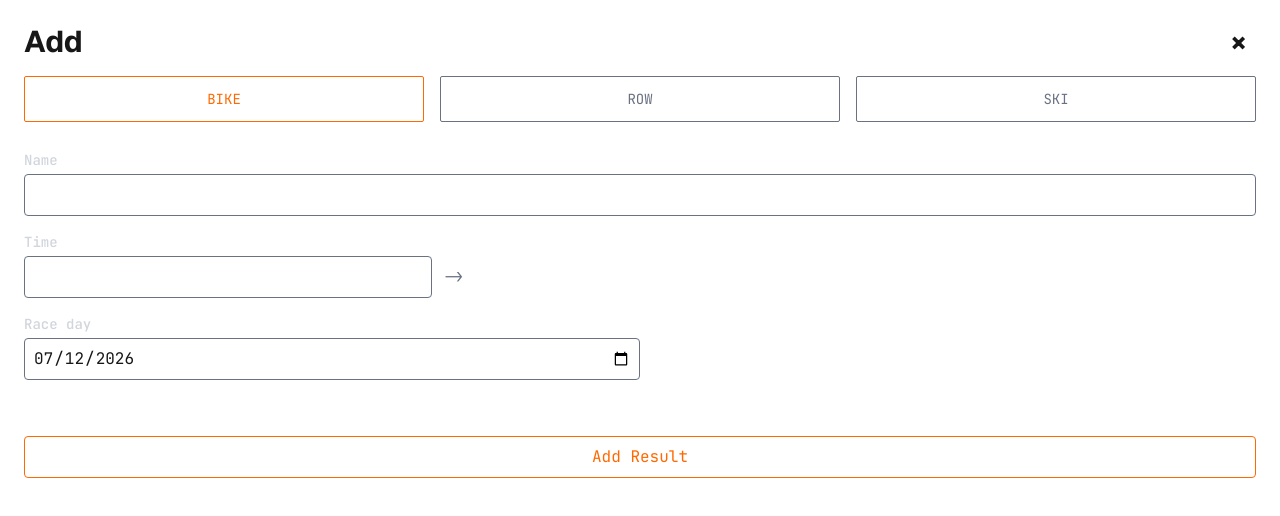
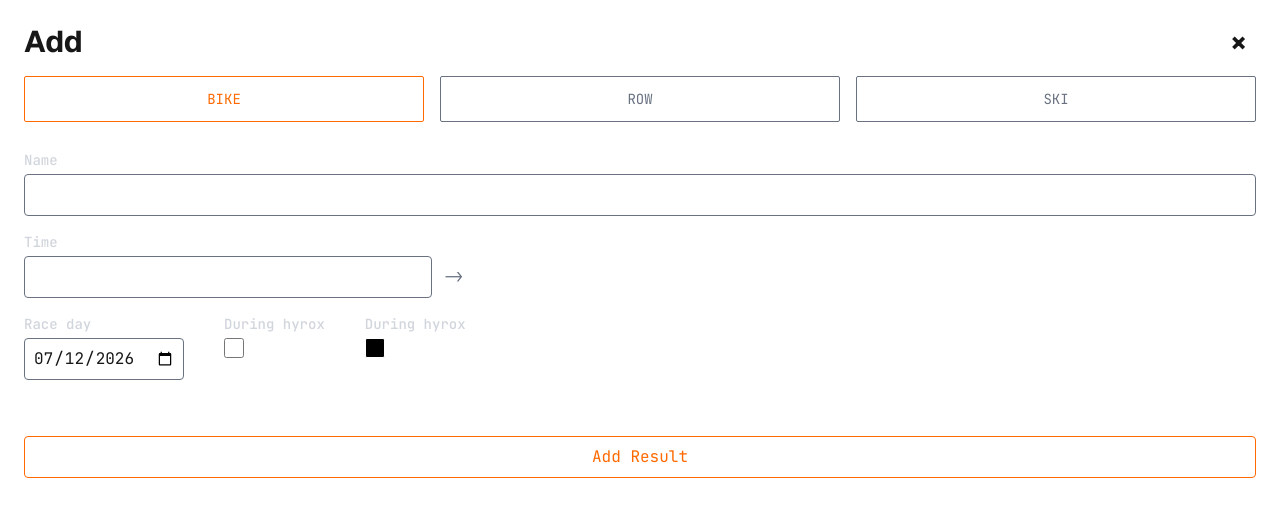
Before and after one commit to spritestack/scoreboard, a Next.js app: page /admin in a window 1280 px wide. Shown: the top 516 px of the page. Built offline with nearby package versions, Linux system fonts and the light colour scheme; no server answers.

Commit message:
checkbox test

```diff
--- a/app/admin/page.tsx
+++ b/app/admin/page.tsx
@@ -1,5 +1,6 @@
 import SportInput from "../../components/SportInput";
 import TimeInput from "../../components/TimeInput";
+import WhiteCheckbox from "../../components/WhiteCheckbox";
 import { addResult } from "../admin/actions";
 import Link from "next/link";
 
@@ -40,7 +41,8 @@ export default function AdminPage() {
 
         <TimeInput />
 
-        <div style={{ width: "100%" }}>
+        <div className="flex flex-row gap-10">
+          <div>
             <label htmlFor="race_date" className="block text-sm font-medium text-gray-300">
               Race day
             </label>
@@ -49,10 +51,31 @@ export default function AdminPage() {
               name="race_date"
               id="race_date"
               className="mt-1 border border-gray-500 rounded-sm p-2"
-            style={{ width: "50%" }}
               defaultValue={new Date().toISOString().split("T")[0]} // default to today
             />
+
           </div>
+          <div>
+            <label htmlFor="hyrox" className="block text-sm font-medium text-gray-300">
+              During hyrox
+            </label>
+            <input
+              type="checkbox"
+              name="hyrox"
+              id="hyrox"
+              defaultChecked={false}
+              className="h-5 w-5 rounded mt-1 accent-white"
+            />
+          </div>
+
+          <WhiteCheckbox>
+            During hyrox
+          </WhiteCheckbox>
+
+        </div>
+
+
+
         <button
           type="submit"
           className="border w-full mt-10 p-2 text-orange-500 border-orange-500 rounded-sm"
--- /dev/null
+++ b/components/WhiteCheckbox.tsx
@@ -0,0 +1,64 @@
+"use client";
+
+import { useId, useState } from "react";
+
+export default function WhiteCheckbox({
+  children,
+}: {
+  children: React.ReactNode;
+}) {
+  const [checked, setChecked] = useState<boolean>(false);
+
+  const id = useId();
+
+  return (
+    <label
+      htmlFor={id}
+      className="flex flex-col gap-1 cursor-pointer select-none"
+    >
+      <input
+        id={id}
+        name="checkbox"
+        type="checkbox"
+        checked={checked}
+        onChange={(e) => {
+          console.log(e.target.checked);
+          setChecked(e.target.checked);
+        }}
+        className="sr-only peer"
+      />
+
+      <span className="block text-sm font-medium text-gray-300">
+        {children}
+      </span>
+
+
+      <div className="
+        h-5
+        w-5
+        rounded-xs
+        border-1
+        border-white
+        bg-black
+        peer-checked:bg-white
+        flex
+        items-center
+        justify-center
+        transition-colors
+      ">
+        <svg
+          className="h-5 w-5 text-black peer-checked:block"
+          viewBox="0 0 24 24"
+          fill="none"
+          stroke="currentColor"
+          strokeWidth="4"
+          strokeLinecap="square"
+          strokeLinejoin="miter"
+        >
+          <path d="M5 13l5 5L19 7" />
+        </svg>
+      </div>
+
+    </label>
+  );
+}
```
Lines whose indentation alone changed are shown as unchanged.
